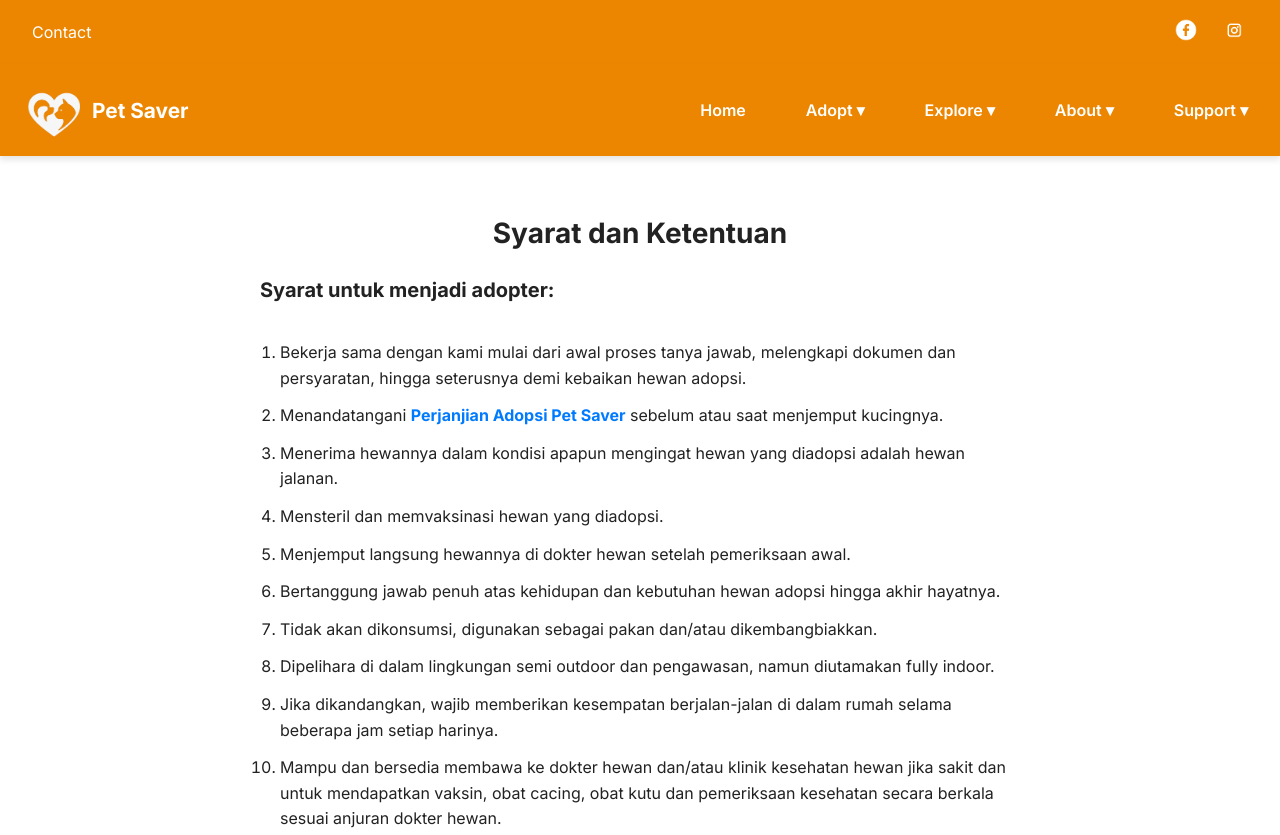
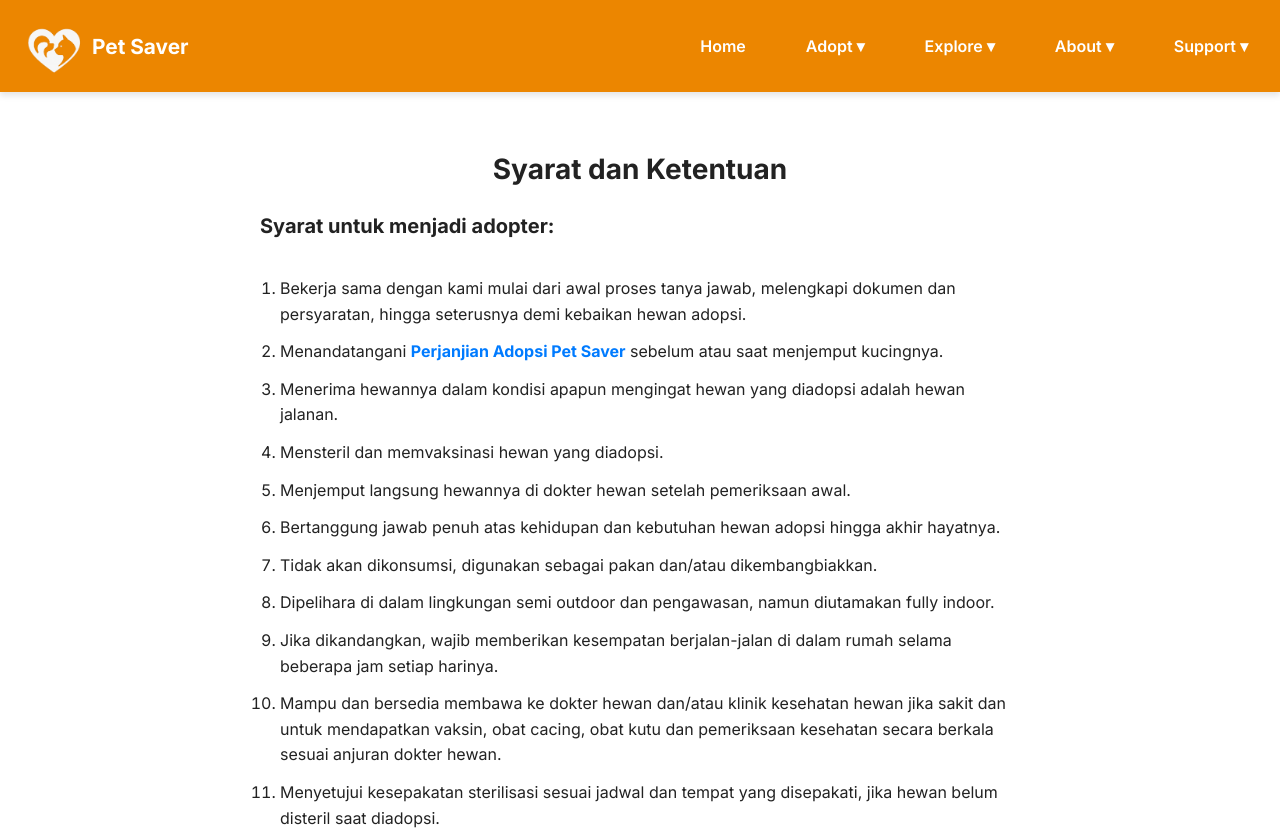
Before and after one commit to keysyayst/petsaver, a plain HTML site: page formulir.html in a window 1280 px wide. Shown: the top 835 px of the page. Drawn offline with Linux system fonts and the light colour scheme.

Commit message:
Fix all address and topbar

```diff
--- a/formulir.html
+++ b/formulir.html
@@ -13,21 +13,6 @@
     <script src="script.js"></script>
   </head>
   <body>
-    <!-- Top Bar -->
-    <div class="top-bar">
-      <div class="top-left">
-        <a href="Kontak.html">Contact</a>
-      </div>
-      <div class="top-right">
-        <a href="https://www.facebook.com/profile.php?id=61577318411619"
-          ><img src="images/fb.png" alt="Facebook"
-        /></a>
-        <a href="https://www.instagram.com/petsaverss"
-          ><img src="images/ig.png" alt="Instagram"
-        /></a>
-      </div>
-    </div>
-
     <!-- Tombol hamburger di luar header -->
     <button class="hamburger" onclick="toggleSidebar()">☰</button>
 
```
Also changed, not shown: donasi.html (+1 -1 lines).
